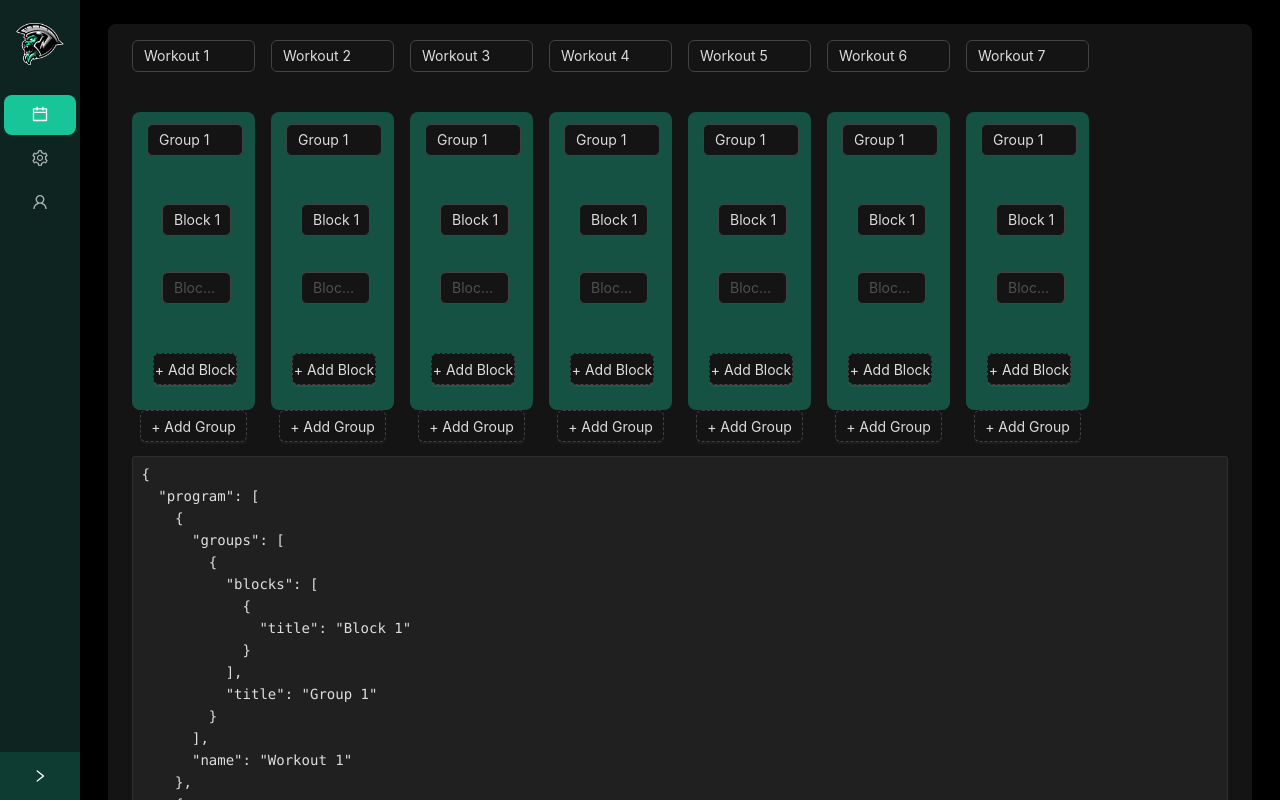
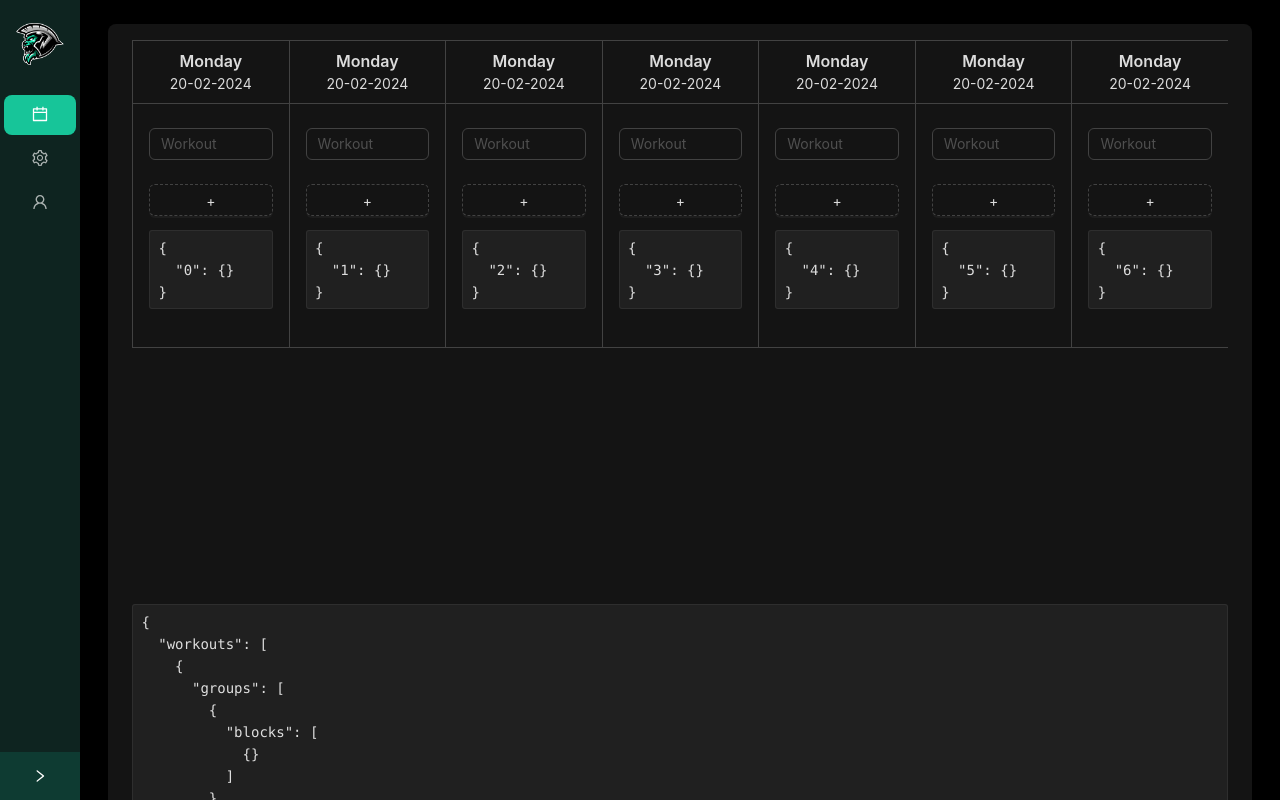
Before and after one commit to palajo/hybridstrainingclub-platform-old, a Next.js app: page / in a window 1280 px wide. Shown: the top 800 px of the page. Built offline with nearby package versions, Linux system fonts and the light colour scheme.

Commit message:
[update] neew viewe

```diff
--- a/package.json
+++ b/package.json
@@ -29,8 +29,6 @@
     "@dnd-kit/core": "^6.1.0",
     "@dnd-kit/modifiers": "^7.0.0",
     "@dnd-kit/sortable": "^8.0.0",
-    "lodash": "^4.17.21",
-    "moment": "^2.30.1",
-    "react-big-calendar": "^1.10.1"
+    "lodash": "^4.17.21"
   }
 }
--- a/src/pages/index.tsx
+++ b/src/pages/index.tsx
@@ -1,123 +1,97 @@
-import React from 'react';
+import React, { useState } from 'react';
 import { Button, Col, Form, Input, Row, theme, Typography } from 'antd';
 import { CloseOutlined } from '@ant-design/icons';
 
-const Homepage: React.FC = () => {
+const WorkoutDate = () => {
   const {
-    token: { colorBgContainer, borderRadiusLG, colorPrimaryBorder, colorPrimaryBg }
+    token: {
+      colorBorder,
+    },
+  } = theme.useToken();
+
+  const stylesWorkoutDate: React.CSSProperties = {
+    padding: '8px 16px',
+    borderBottom: `1px solid ${colorBorder}`,
+  };
+
+  return (
+    <Col xs={24} style={stylesWorkoutDate}>
+      <Typography.Title level={5} style={{ textAlign: 'center', marginBottom: '0' }}>
+        Monday
+      </Typography.Title>
+      <Typography style={{ textAlign: 'center' }}>
+        20-02-2024
+      </Typography>
+    </Col>
+  );
+};
+
+interface WorkoutProps {
+  workout: any;
+  onWorkoutChange: (updatedWorkout: any) => void;
+}
+
+const Workout: React.FC<WorkoutProps> = ({ workout, onWorkoutChange }) => {
+  const {
+    token: {
+      colorBorder,
+    },
   } = theme.useToken();
 
   const [form] = Form.useForm();
 
-  // styles
-  const stylesGroup: React.CSSProperties = {
-    padding: '12px',
-    borderLeft: `3px solid ${colorPrimaryBorder}`,
-    background: colorPrimaryBg,
-    borderRadius: borderRadiusLG,
+  const handleWorkoutChange = (updatedWorkout: any) => {
+    onWorkoutChange(updatedWorkout);
+
+    console.log(workout);
+  };
+
+  const handleAddGroup = () => {
+    const updatedWorkout = {
+      ...workout,
+      groups: [...workout.grups, { title: '', blocks: [] }],
+    };
+    onWorkoutChange(updatedWorkout);
+  };
+
+  const stylesWorkout: React.CSSProperties = {
+    width: 'calc(100% / 7)',
+    border: `1px solid ${colorBorder}`,
+    borderRight: 0,
+  };
+
+  const stylesWorkoutColumn: React.CSSProperties = {
+    padding: '24px 16px',
   };
 
   return (
-    <Row gutter={[16, 24]}>
-      <Col span={24} style={{ padding: '16px 24px', background: colorBgContainer, borderRadius: borderRadiusLG }}>
-        <Form
-          form={form}
-          name="programForm"
-          autoComplete="off"
-          initialValues={{
-            program: [{ groups: [{ blocks: [{}] }] },{ groups: [{ blocks: [{}] }] },{ groups: [{ blocks: [{}] }] },{ groups: [{ blocks: [{}] }] },{ groups: [{ blocks: [{}] }] },{ groups: [{ blocks: [{}] }] },{ groups: [{ blocks: [{}] }] },],
-          }}
-        >
-          <Form.List name="program">
-            {(workouts) => (
-              <Row gutter={[16, 16]}>
-                {workouts.map((workout, workoutIndex) => (
-                  <Col xs={3} key={workoutIndex}>
-                    <Row gutter={[16, 16]}>
-                      <Col xs={24}>
-                        <Form.Item name={[workout.name, 'name']} initialValue={`Workout ${workoutIndex + 1}`}>
-                          <Input placeholder="Workout" />
+    <Col style={stylesWorkout}>
+      <Form form={form} name="workoutForm">
+        <Row>
+          <WorkoutDate/>
+          <Col xs={24} style={stylesWorkoutColumn}>
+            <Form.Item name={[workout.name, 'name']}>
+              <Input placeholder="Workout"/>
             </Form.Item>
-                      </Col>
-                      <Col xs={24}>
             <Form.List name={[workout.name, 'groups']}>
               {(groups, groupMeta) => (
-                            <>
-                              {groups.map((group, groupIndex) => (
-                                <Col xs={24} key={group.key} style={stylesGroup}>
-                                  <Row gutter={[12, 12]}>
-                                    <Col xs={24}>
-                                      <Form.Item
-                                        name={[group.name, 'title']}
-                                        initialValue={`Group ${groupIndex + 1}`}
-                                      >
-                                        <Input placeholder="Group Title" />
-                                      </Form.Item>
-                                    </Col>
-                                    <Col xs={24}>
-                                      <Form.List name={[group.name, 'blocks']}>
-                                        {(blocks, blockMeta) => (
-                                          <>
-                                            {blocks.map((block, blockIndex) => (
-                                              <Col xs={24} key={block.key} style={stylesGroup}>
-                                                <Row gutter={[12, 12]}>
-                                                  <Col xs={24}>
-                                                    <Form.Item
-                                                      name={[block.name, 'title']}
-                                                      initialValue={`Block ${blockIndex + 1}`}
-                                                    >
-                                                      <Input placeholder="Block Title" />
-                                                    </Form.Item>
-                                                  </Col>
-                                                  <Col xs={24}>
-                                                    <Form.Item name={[block.name, 'notes']}>
-                                                      <Input placeholder="Block Notes" />
-                                                    </Form.Item>
-                                                  </Col>
-                                                  <Col xs={24}>
-                                                    {blocks.length > 1 && (
-                                                      <Button
-                                                        type="link"
-                                                        onClick={() => blockMeta.remove(block.name)}
-                                                      >
-                                                        <CloseOutlined />
-                                                      </Button>
-                                                    )}
-                                                  </Col>
-                                                </Row>
-                                              </Col>
-                                            ))}
-                                            <Col xs={24}>
-                                              <Button type="dashed" onClick={() => blockMeta.add()} block>
-                                                + Add Block
-                                              </Button>
-                                            </Col>
-                                          </>
-                                        )}
-                                      </Form.List>
-                                    </Col>
-                                    <Col xs={24}>
-                                      {groups.length > 1 && (
-                                        <Button type="link" onClick={() => groupMeta.remove(group.name)}>
-                                          <CloseOutlined />
-                                        </Button>
-                                      )}
-                                    </Col>
-                                  </Row>
-                                </Col>
+                <Row gutter={[16, 16]}>
+                  {groups.map((group: any, index: number) => (
+                    <WorkoutGroup
+                      key={index}
+                      group={group}
+                      onGroupChange={(updatedGroup: any) => {
+                        const updatedGroups = [...workout.workoutGroups];
+                        updatedGroups[index] = updatedGroup;
+                        console.log({ ...workout, workoutGroups: updatedGroups });
+                      }}
+                    />
                   ))}
                   <Col xs={24}>
                     <Button type="dashed" onClick={() => groupMeta.add()} block>
-                                  + Add Group
+                      +
                     </Button>
                   </Col>
-                            </>
-                          )}
-                        </Form.List>
-                      </Col>
-                    </Row>
-                  </Col>
-                ))}
                 </Row>
               )}
             </Form.List>
@@ -128,9 +102,243 @@ const Homepage: React.FC = () => {
                 </Typography>
               )}
             </Form.Item>
+          </Col>
+        </Row>
       </Form>
     </Col>
+  );
+};
+
+interface WorkoutGroupProps {
+  group: any;
+  onGroupChange: (updatedGroup: any) => void;
+}
+
+const WorkoutGroup: React.FC<WorkoutGroupProps> = ({ group, onGroupChange }) => {
+  const {
+    token: {
+      borderRadiusLG,
+      colorPrimaryBorder,
+      colorPrimaryBg,
+    },
+  } = theme.useToken();
+
+  const handleGroupChange = (updatedGroup: any) => {
+    onGroupChange(updatedGroup);
+  };
+
+  const handleAddBlock = () => {
+    const updatedGroup = {
+      ...group,
+      blocks: [...group.blocks, { title: '', notes: '', exercises: [] }],
+    };
+    handleGroupChange(updatedGroup);
+  };
+
+  const [form] = Form.useForm();
+
+  // styles
+  const stylesWorkoutGroup: React.CSSProperties = {
+    padding: '12px',
+    borderLeft: `3px solid ${colorPrimaryBorder}`,
+    background: colorPrimaryBg,
+    borderRadius: borderRadiusLG,
+  };
+
+  return (
+    <Col xs={24} key={group.key} style={stylesWorkoutGroup}>
+      <Form form={form} name="groupForm">
+        <Row>
+          <Col xs={24}>
+            <Form.Item
+              name={[group.name, 'title']}
+            >
+              <Input placeholder="Group Title"/>
+            </Form.Item>
+          </Col>
+          <Col xs={24}>
+            <Form.List name={[group.name, 'blocks']}>
+              {(blocks, blockMeta) => (
+                <Row gutter={[0, 20]}>
+                  {blocks.map((block: any, index: number) => (
+                    // workout block
+                    <WorkoutBlock
+                      key={index}
+                      block={block}
+                      onBlockChange={(updatedBlock: any) => {
+                        const updatedBlocks = [...group.workoutBlocks];
+                        updatedBlocks[index] = updatedBlock;
+                        handleGroupChange({ ...group, workoutBlocks: updatedBlocks });
+                      }}
+                    />
+                  ))}
+                  <Col xs={24}>
+                    <Button type="dashed" onClick={() => blockMeta.add()} block>
+                      +
+                    </Button>
+                  </Col>
                 </Row>
+              )}
+            </Form.List>
+          </Col>
+          <Col xs={24}>
+            <Button type="link">
+              <CloseOutlined/>
+            </Button>
+          </Col>
+          <Form.Item noStyle shouldUpdate>
+            {() => (
+              <Typography>
+                <pre>{JSON.stringify(form.getFieldsValue(), null, 2)}</pre>
+              </Typography>
+            )}
+          </Form.Item>
+        </Row>
+      </Form>
+    </Col>
+  );
+};
+
+interface WorkoutBlockProps {
+  block: any;
+  onBlockChange: (updatedBlock: any) => void;
+}
+
+const WorkoutBlock: React.FC<WorkoutBlockProps> = ({ block, onBlockChange }) => {
+  const {
+    token: {
+      colorBgContainer,
+      borderRadiusLG,
+      colorPrimaryBorderHover,
+    },
+  } = theme.useToken();
+
+  const [form] = Form.useForm();
+
+  const stylesWorkoutBlock: React.CSSProperties = {
+    padding: '12px',
+    borderLeft: `3px solid ${colorPrimaryBorderHover}`,
+    background: colorBgContainer,
+    borderRadius: borderRadiusLG,
+  };
+
+  return (
+    <Col xs={24} style={stylesWorkoutBlock}>
+      <Form form={form} name="blockForm">
+        <Row>
+          <Col xs={24}>
+            <Form.Item
+              name={[block.name, 'title']}
+            >
+              <Input placeholder="Block Title"/>
+            </Form.Item>
+          </Col>
+          <Col xs={24}>
+            <Form.Item name={[block.name, 'notes']} style={{ marginBottom: 0 }}>
+              <Input placeholder="Block Notes"/>
+            </Form.Item>
+          </Col>
+          <Col xs={24}>
+            <Button
+              type="link"
+            >
+              <CloseOutlined/>
+            </Button>
+          </Col>
+          <Form.Item noStyle shouldUpdate>
+            {() => (
+              <Typography>
+                <pre>{JSON.stringify(form.getFieldsValue(), null, 2)}</pre>
+              </Typography>
+            )}
+          </Form.Item>
+        </Row>
+      </Form>
+    </Col>
+  );
+};
+
+const Homepage: React.FC = () => {
+  const {
+    token: {
+      colorBgContainer,
+      borderRadiusLG,
+    },
+  } = theme.useToken();
+
+  const [form] = Form.useForm();
+
+  const [formData, setFormData] = useState({
+    workouts: [
+      { groups: [{ blocks: [{}] }] },
+      { groups: [{ blocks: [{}] }] },
+      { groups: [{ blocks: [{}] }] },
+      { groups: [{ blocks: [{}] }] },
+      { groups: [{ blocks: [{}] }] },
+      { groups: [{ blocks: [{}] }] },
+      { groups: [{ blocks: [{}] }] },
+    ],
+  });
+
+  const onFinish = (values: any) => {
+    console.log('Finish:', values);
+  };
+
+  return (
+    <Form.Provider
+      onFormChange={(name, { forms, changedFields }) => {
+        if (name === 'workoutForm') {
+          console.log(changedFields);
+        }
+
+        if (name === 'groupForm') {
+          console.log('group form triggered');
+        }
+
+        if (name === 'blockForm') {
+          console.log('block form triggered');
+        }
+      }}
+    >
+      <Form
+        form={form}
+        onFinish={onFinish}
+        name="programForm"
+        autoComplete="off"
+        initialValues={formData}
+        onValuesChange={(changedValues, allValues) => {
+          setFormData(allValues);
+        }}
+      >
+        <Row gutter={[16, 24]}>
+          <Col span={24} style={{ padding: '16px 24px', background: colorBgContainer, borderRadius: borderRadiusLG }}>
+            <Form.List name="workouts">
+              {(workouts) => (
+                <Row justify="space-between">
+                  {workouts.map((workout, index) => (
+                    <Workout
+                      key={index}
+                      workout={workout}
+                      onWorkoutChange={(updatedWorkout) => {
+                        const updatedWorkouts = [...workouts];
+                        updatedWorkouts[index] = updatedWorkout;
+                      }}
+                    />
+                  ))}
+                </Row>
+              )}
+            </Form.List>
+            <Form.Item noStyle shouldUpdate>
+              {() => (
+                <Typography style={{ marginTop: '256px' }}>
+                  <pre>{JSON.stringify(form.getFieldsValue(), null, 2)}</pre>
+                </Typography>
+              )}
+            </Form.Item>
+          </Col>
+        </Row>
+      </Form>
+    </Form.Provider>
   );
 };
 
```
Lines whose indentation alone changed are shown as unchanged.
